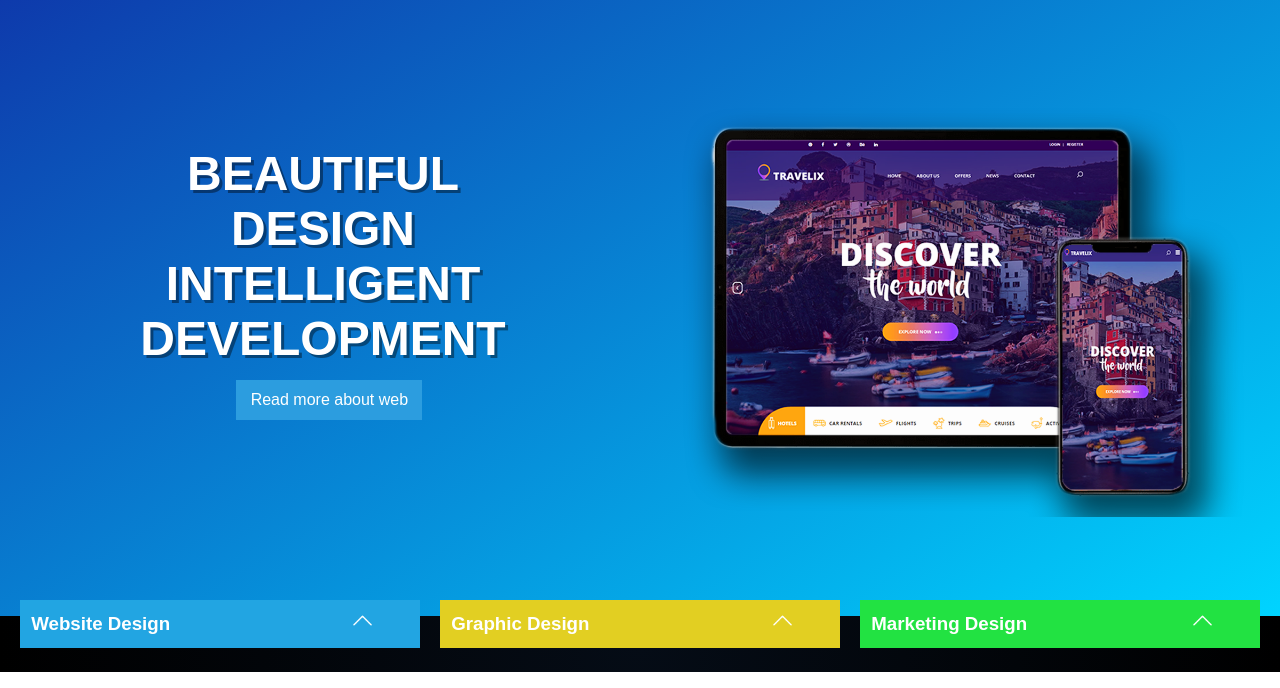
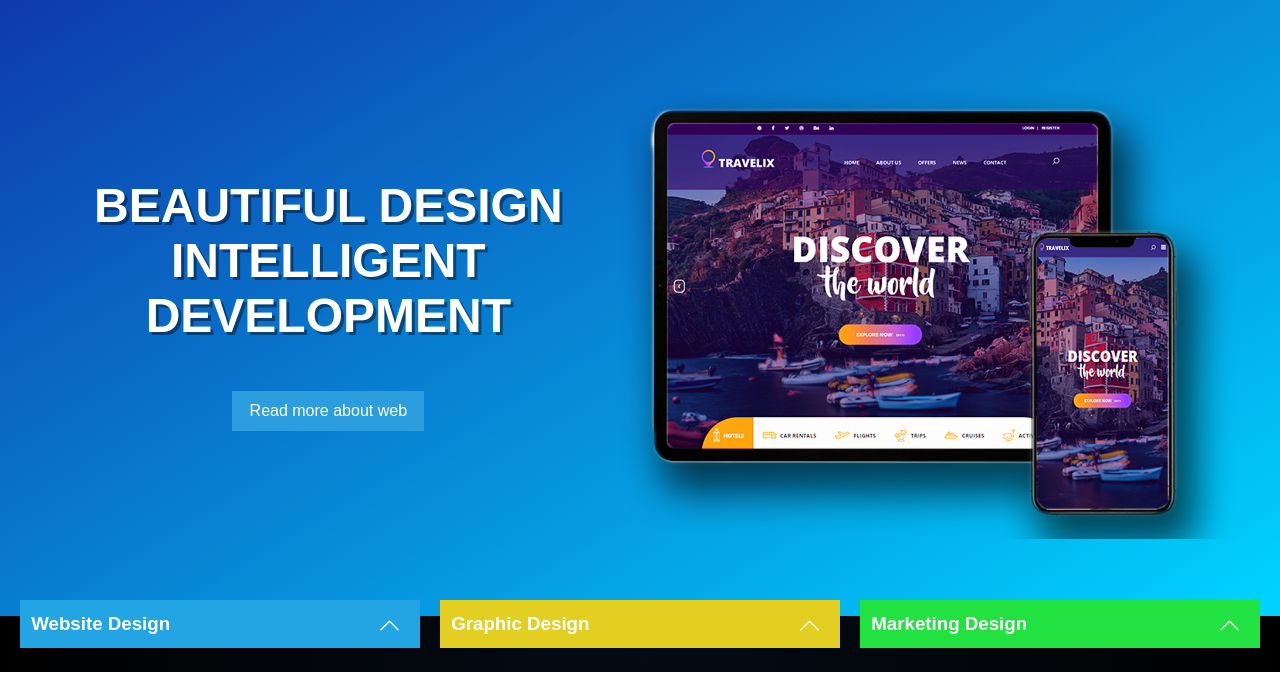
Before and after one commit to Oliver-Hernandez/Single-marketing-page, a plain HTML site: page Index.html in a window 1280 px wide. Shown: the part 128-816 px from the top of the page. Drawn offline with Linux system fonts and the light colour scheme.

Commit message:
Add files via upload
I changed some values

```diff
--- a/Index.html
+++ b/Index.html
@@ -23,10 +23,12 @@
         </ul>
       </nav>
     <div class="center-part">
-        <h2 class="center-text">
+         <div class="center-left">
+          <h2 class="center-text">
             Beautiful design <br> intelligent <br> development
         </h2>
         <button type="button">Read more about web</button>
+         </div>
         <img src="Files/travel-mockup.png" alt="devices">
     </div>
     <div class="bottom-part">
--- a/styles.css
+++ b/styles.css
@@ -23,10 +23,18 @@
     height: 78VH;
     background: rgb(31,23,170);
     background: linear-gradient(149deg, rgba(31,23,170,1) 0%, rgba(18,18,150,1) 0%, rgba(14,57,171,1) 0%, rgba(0,212,255,1) 100%);
-    justify-content: center;
+    justify-content: space-around;
     align-items: center;
 }
 
+.center-left{
+    display:flex;
+    flex-direction:column;
+    align-items: center;
+    justify-content:center;
+    gap: 6vh;
+    margin-left: 7vw;
+}
 .bottom-part{
     position:relative;
     background: rgb(5,12,22);
@@ -44,20 +52,16 @@
     font-size: 3em;
     text-shadow: 3px 3px rgba(0, 0, 0, 0.404);
     letter-spacing: .8;
-    transform: translate(2em, -1em);
 
 }
 .center-part button{
     height: 2.5em;
     width: 12em;
-    position:relative;
     background-color: rgb(44, 157, 223);
     color: #fff;
     border: none;
     font-size: 1em;
-    top: 12vh;
-    left: -17vw;
-    cursor:context-menu;
+
 }
 
 .logo img{
@@ -88,7 +92,7 @@
 }
 
 .center-part img{
-    width: 50vw;
+    width: 55vw;
 }
 #first{
     background-color:#22a5e2;
@@ -124,8 +128,8 @@
 .bottom-box img{
     position:relative;
     width: 1.2em;
-    top: -3vh;
-    left: 26vw;
+    top: -1.2em;
+    left: 22.5em;
  }
 
  .box-content{
@@ -165,8 +169,8 @@
   .bottom-box:hover> img{
     position:relative;
     transform: rotate(180deg);
-    top: -3vh;
-    left: 26vw;
+    top: -1.2em;
+    left: 22.5em;
 
   }
 
```
